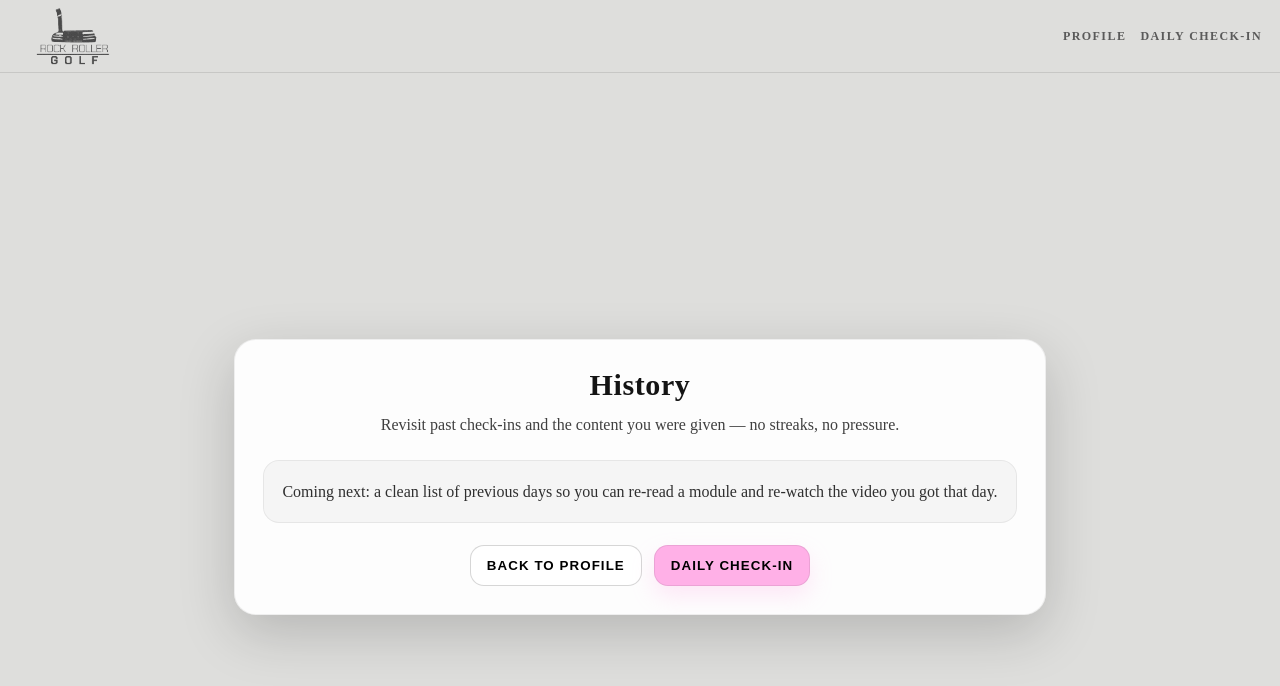
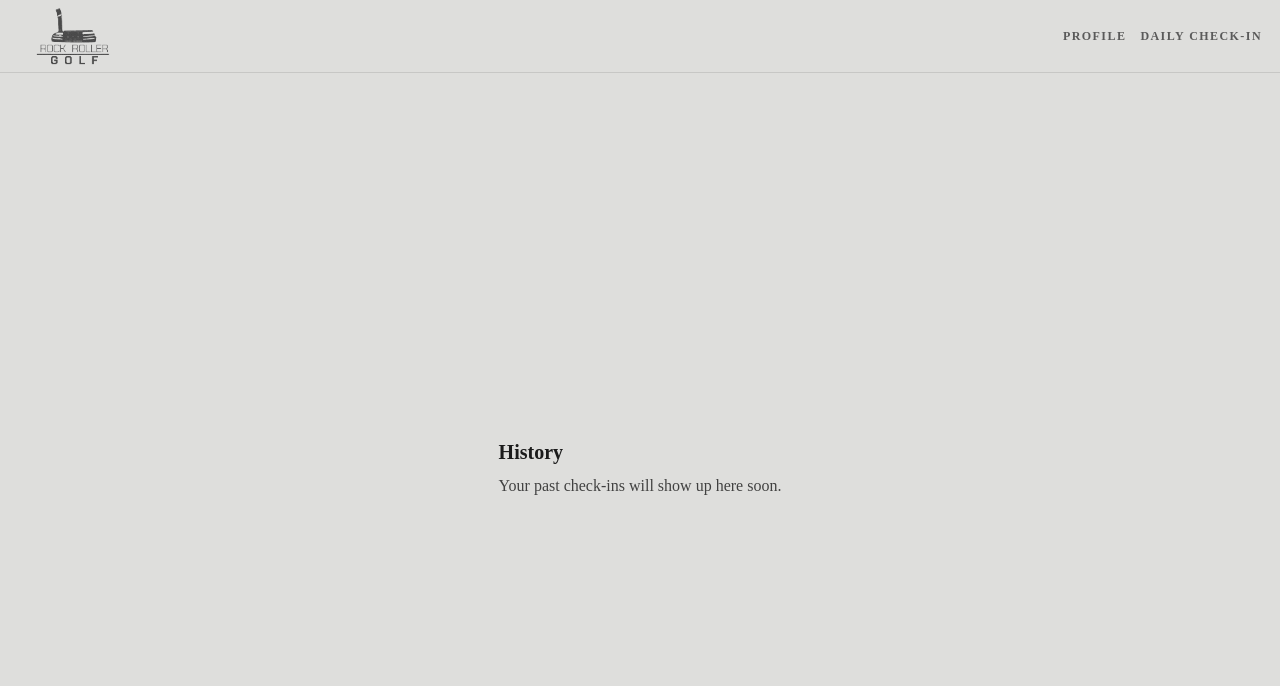
Before and after one commit to BurningBush813/rockrollertest, a Next.js app: page /history in a window 1280 px wide. Shown: the top 686 px of the page. Built offline with nearby package versions, Linux system fonts and the light colour scheme.

Commit message:
Fix history page module export

```diff
--- a/app/history/page.tsx
+++ b/app/history/page.tsx
@@ -1,113 +1,12 @@
-import Link from "next/link";
+// app/history/page.tsx
 
 export default function HistoryPage() {
   return (
-    <div
-      style={{
-        minHeight: "calc(100vh - 120px)",
-        display: "flex",
-        alignItems: "center",
-        justifyContent: "center",
-        padding: "32px 16px",
-      }}
-    >
-      <section
-        style={{
-          width: "100%",
-          maxWidth: 760,
-          background: "rgba(255,255,255,0.92)",
-          border: "1px solid rgba(0,0,0,0.06)",
-          borderRadius: 22,
-          padding: "28px",
-          boxShadow: "0 18px 55px rgba(0,0,0,0.18)",
-        }}
-      >
-        <div style={{ textAlign: "center" }}>
-          <h1
-            style={{
-              margin: 0,
-              fontSize: 30,
-              letterSpacing: "0.02em",
-              color: "#141414",
-            }}
-          >
-            History
-          </h1>
-
-          <p
-            style={{
-              marginTop: 10,
-              marginBottom: 0,
-              color: "#3f3f3f",
-              lineHeight: 1.6,
-              fontSize: 16,
-            }}
-          >
-            Revisit past check-ins and the content you were given — no streaks,
-            no pressure.
-          </p>
-        </div>
-
-        <div
-          style={{
-            marginTop: 22,
-            padding: 18,
-            borderRadius: 16,
-            background: "rgba(0,0,0,0.03)",
-            border: "1px solid rgba(0,0,0,0.06)",
-          }}
-        >
-          <p style={{ margin: 0, color: "#2f2f2f", lineHeight: 1.6 }}>
-            Coming next: a clean list of previous days so you can re-read a
-            module and re-watch the video you got that day.
-          </p>
-        </div>
-
-        <div
-          style={{
-            marginTop: 22,
-            display: "flex",
-            gap: 12,
-            justifyContent: "center",
-            flexWrap: "wrap",
-          }}
-        >
-          <Link href="/profile" style={{ textDecoration: "none" }}>
-            <button
-              style={{
-                padding: "12px 16px",
-                borderRadius: 14,
-                border: "1px solid rgba(0,0,0,0.16)",
-                background: "white",
-                fontWeight: 800,
-                letterSpacing: "0.08em",
-                textTransform: "uppercase",
-                cursor: "pointer",
-              }}
-            >
-              Back to Profile
-            </button>
-          </Link>
-
-          <Link href="/check-in" style={{ textDecoration: "none" }}>
-            <button
-              style={{
-                padding: "12px 16px",
-                borderRadius: 14,
-                border: "1px solid rgba(0,0,0,0.08)",
-                background: "#ffb0e7",
-                fontWeight: 900,
-                letterSpacing: "0.08em",
-                textTransform: "uppercase",
-                cursor: "pointer",
-                boxShadow: "0 10px 22px rgba(255,176,231,0.28)",
-              }}
-            >
-              Daily Check-In
-            </button>
-          </Link>
-        </div>
-      </section>
-    </div>
+    <main style={{ padding: 16 }}>
+      <h1 style={{ fontSize: 20, fontWeight: 700 }}>History</h1>
+      <p style={{ marginTop: 8, opacity: 0.8 }}>
+        Your past check-ins will show up here soon.
+      </p>
+    </main>
   );
 }
```
